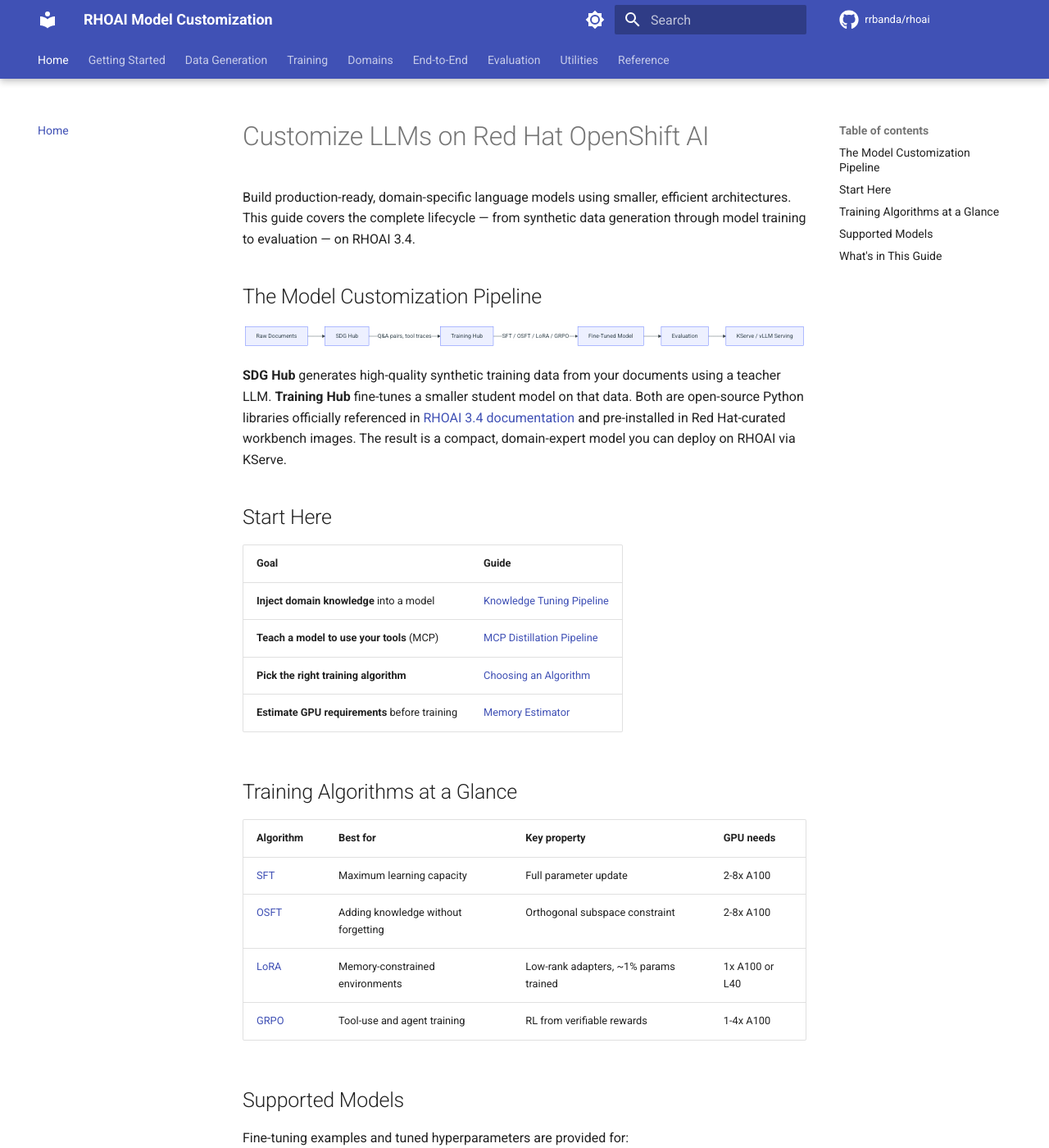
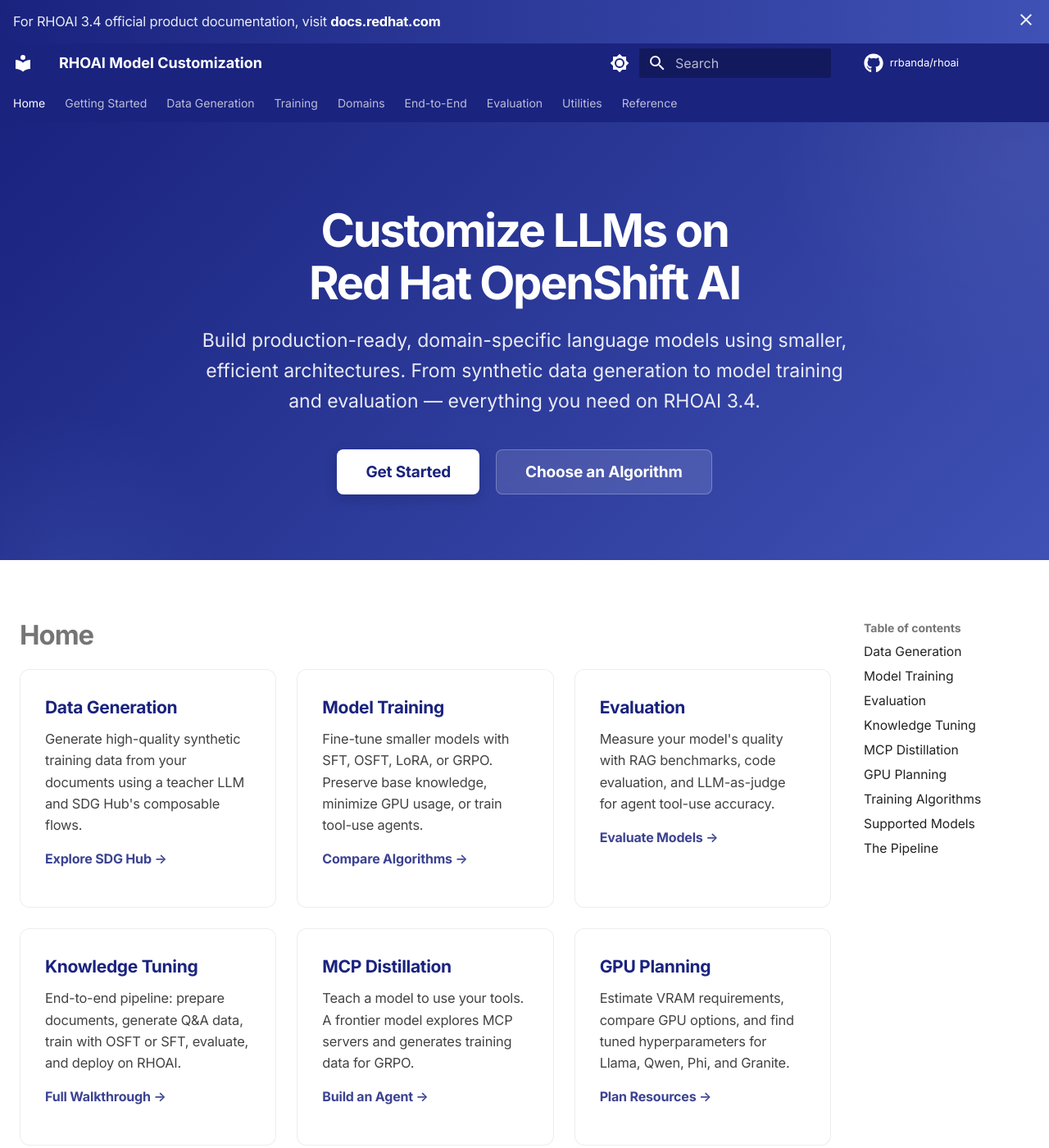
Before and after one commit to rrbanda/rhoai, an MkDocs documentation site: the page built from docs/index.md, in a window 1280 px wide and 1400 px high. Shown: the whole window at 82% size. Built offline with MkDocs 1.6.1 and Material for MkDocs 9.7.7, drawn with Linux system fonts in a browser that asks for light colours; comment, search, counter and statistics services are not loaded; some of the changed text lies outside the part shown.

Commit message:
feat: rich documentation theme with hero, cards, and custom palette
- Custom deep navy color palette for light mode, blue-tinted slate for dark
- Inter font for body text, JetBrains Mono for code blocks
- Custom hero landing page with gradient banner and CTA buttons
- 6-card feature grid on homepage (Data Gen, Training, Eval, etc.)
- Algorithm badge row with hover effects
- Rounded admonitions, code blocks, and tables with shadows
- Book-like typography: 1.75 line-height, tighter letter-spacing
- Announcement bar linking to official RHOAI 3.4 docs
- Enable navigation.footer, navigation.path, content.tooltips
- Responsive: 3-col -> 2-col -> 1-col card grid on mobile

````diff
--- a/docs/index.md
+++ b/docs/index.md
@@ -1,8 +1,99 @@
-# Customize LLMs on Red Hat OpenShift AI
+---
+template: home.html
+title: RHOAI Model Customization
+---
 
-Build production-ready, domain-specific language models using smaller, efficient architectures. This guide covers the complete lifecycle — from synthetic data generation through model training to evaluation — on RHOAI 3.4.
+<div class="home-grid" markdown>
 
-## The Model Customization Pipeline
+<div class="card" markdown>
+
+### Data Generation
+
+Generate high-quality synthetic training data from your documents using a teacher LLM and SDG Hub's composable flows.
+
+<span class="card-link">[Explore SDG Hub →](data-generation/index.md)</span>
+
+</div>
+
+<div class="card" markdown>
+
+### Model Training
+
+Fine-tune smaller models with SFT, OSFT, LoRA, or GRPO. Preserve base knowledge, minimize GPU usage, or train tool-use agents.
+
+<span class="card-link">[Compare Algorithms →](getting-started/choosing-an-algorithm.md)</span>
+
+</div>
+
+<div class="card" markdown>
+
+### Evaluation
+
+Measure your model's quality with RAG benchmarks, code evaluation, and LLM-as-judge for agent tool-use accuracy.
+
+<span class="card-link">[Evaluate Models →](evaluation/index.md)</span>
+
+</div>
+
+<div class="card" markdown>
+
+### Knowledge Tuning
+
+End-to-end pipeline: prepare documents, generate Q&A data, train with OSFT or SFT, evaluate, and deploy on RHOAI.
+
+<span class="card-link">[Full Walkthrough →](end-to-end/knowledge-tuning.md)</span>
+
+</div>
+
+<div class="card" markdown>
+
+### MCP Distillation
+
+Teach a model to use your tools. A frontier model explores MCP servers and generates training data for GRPO.
+
+<span class="card-link">[Build an Agent →](end-to-end/mcp-distillation.md)</span>
+
+</div>
+
+<div class="card" markdown>
+
+### GPU Planning
+
+Estimate VRAM requirements, compare GPU options, and find tuned hyperparameters for Llama, Qwen, Phi, and Granite.
+
+<span class="card-link">[Plan Resources →](reference/gpu-requirements.md)</span>
+
+</div>
+
+</div>
+
+## Training Algorithms
+
+<div class="algo-badges" markdown>
+
+<a href="training/sft/" class="algo-badge">SFT — Full Fine-Tune</a>
+<a href="training/osft/" class="algo-badge">OSFT — Knowledge Preserving</a>
+<a href="training/lora/" class="algo-badge">LoRA — Memory Efficient</a>
+<a href="training/grpo/" class="algo-badge">GRPO — Tool-Use RL</a>
+
+</div>
+
+## Supported Models
+
+Fine-tuning examples and tuned hyperparameters are provided for:
+
+| Model | Size | Best For |
+|-------|------|----------|
+| **Llama 3.1** | 8B | General-purpose, strong baseline |
+| **Qwen 2.5** | 7B | Multilingual, reasoning |
+| **Phi 4 Mini** | 3.8B | Cost-efficient, constrained deployments |
+| **Granite 3.3 / 4.0** | 8B | Enterprise workloads |
+| **Ministral** | 3B | Ultra-compact environments |
+| **GPT-OSS** | 20B | Maximum capacity |
+
+See [Model-Specific Configs](domains/model-specific.md) for per-model hyperparameters and GPU requirements.
+
+## The Pipeline
 
 ```mermaid
 graph LR
@@ -13,46 +104,4 @@
     E --> F[KServe / vLLM Serving]
 ```
 
-**SDG Hub** generates high-quality synthetic training data from your documents using a teacher LLM. **Training Hub** fine-tunes a smaller student model on that data. Both are open-source Python libraries officially referenced in [RHOAI 3.4 documentation](https://docs.redhat.com/en/documentation/red_hat_openshift_ai/3.4) and pre-installed in Red Hat-curated workbench images. The result is a compact, domain-expert model you can deploy on RHOAI via KServe.
-
-## Start Here
-
-| Goal | Guide |
-|------|-------|
-| **Inject domain knowledge** into a model | [Knowledge Tuning Pipeline](end-to-end/knowledge-tuning.md) |
-| **Teach a model to use your tools** (MCP) | [MCP Distillation Pipeline](end-to-end/mcp-distillation.md) |
-| **Pick the right training algorithm** | [Choosing an Algorithm](getting-started/choosing-an-algorithm.md) |
-| **Estimate GPU requirements** before training | [Memory Estimator](utilities/memory-estimator.md) |
-
-## Training Algorithms at a Glance
-
-| Algorithm | Best for | Key property | GPU needs |
-|-----------|----------|-------------|-----------|
-| [SFT](training/sft.md) | Maximum learning capacity | Full parameter update | 2-8x A100 |
-| [OSFT](training/osft.md) | Adding knowledge without forgetting | Orthogonal subspace constraint | 2-8x A100 |
-| [LoRA](training/lora.md) | Memory-constrained environments | Low-rank adapters, ~1% params trained | 1x A100 or L40 |
-| [GRPO](training/grpo.md) | Tool-use and agent training | RL from verifiable rewards | 1-4x A100 |
-
-## Supported Models
-
-Fine-tuning examples and tuned hyperparameters are provided for:
-
-- **Llama 3.1 8B** — Meta's flagship open model
-- **Qwen 2.5 7B** — Strong multilingual reasoning
-- **Phi 4 Mini** (~3.8B) — Dense, efficient architecture
-- **Granite 3.3 / 4.0** — Red Hat's enterprise models
-- **Ministral 3B** — Compact Mistral model for constrained environments
-- **GPT-OSS 20B** — Large-scale open model
-
-See [Model-Specific Configs](domains/model-specific.md) for per-model hyperparameters and GPU requirements.
-
-## What's in This Guide
-
-- **[Getting Started](getting-started/overview.md)** — Overview, quickstart, and algorithm selection
-- **[Data Generation](data-generation/index.md)** — Creating training data with SDG Hub
-- **[Training](training/sft.md)** — Algorithm guides with parameter references
-- **[Domains](domains/medical.md)** — Domain-specific examples (medical, model-specific)
-- **[End-to-End](end-to-end/knowledge-tuning.md)** — Complete pipeline walkthroughs
-- **[Evaluation](evaluation/index.md)** — RAG, code, and agent evaluation
-- **[Utilities](utilities/memory-estimator.md)** — Memory estimation, loss plotting, model blending
-- **[Reference](reference/data-formats.md)** — Data formats and GPU requirements
+**SDG Hub** generates high-quality synthetic training data from your documents using a teacher LLM. **Training Hub** fine-tunes a smaller student model on that data. Both are open-source Python libraries officially referenced in [RHOAI 3.4 documentation](https://docs.redhat.com/en/documentation/red_hat_openshift_ai/3.4) and pre-installed in Red Hat-curated workbench images.
--- /dev/null
+++ b/docs/overrides/home.html
@@ -0,0 +1,41 @@
+{% extends "main.html" %}
+
+{% block tabs %}
+  {{ super() }}
+
+  <style>
+    .md-header { position: initial; }
+    .md-main__inner { margin: 0; }
+
+    @media screen and (min-width: 60em) {
+      .md-sidebar--secondary { display: none; }
+    }
+    @media screen and (min-width: 76.25em) {
+      .md-sidebar--primary { display: none; }
+    }
+  </style>
+
+  <section class="home-hero">
+    <div class="hero-inner">
+      <h1>Customize LLMs on<br>Red Hat OpenShift AI</h1>
+      <p class="hero-tagline">
+        Build production-ready, domain-specific language models using smaller,
+        efficient architectures. From synthetic data generation to model training
+        and evaluation &mdash; everything you need on RHOAI&nbsp;3.4.
+      </p>
+      <div class="hero-buttons">
+        <a href="getting-started/quickstart/" class="hero-btn hero-btn-primary">
+          Get Started
+        </a>
+        <a href="getting-started/choosing-an-algorithm/" class="hero-btn hero-btn-secondary">
+          Choose an Algorithm
+        </a>
+      </div>
+    </div>
+  </section>
+
+{% endblock %}
+
+{% block content %}
+  {{ super() }}
+{% endblock %}
--- /dev/null
+++ b/docs/overrides/main.html
@@ -0,0 +1,8 @@
+{% extends "base.html" %}
+
+{% block announce %}
+  For RHOAI 3.4 official product documentation, visit
+  <a href="https://docs.redhat.com/en/documentation/red_hat_openshift_ai/3.4">
+    <strong>docs.redhat.com</strong>
+  </a>
+{% endblock %}
--- /dev/null
+++ b/docs/stylesheets/extra.css
@@ -0,0 +1,386 @@
+/* ==========================================================================
+   RHOAI Documentation — Custom Theme
+   Deep navy palette, Inter typography, book-like readability
+   ========================================================================== */
+
+/* --------------- Light Mode Palette --------------- */
+[data-md-color-scheme="default"] {
+  --md-primary-fg-color:        #1a237e;
+  --md-primary-fg-color--light: #3949ab;
+  --md-primary-fg-color--dark:  #0d1259;
+  --md-accent-fg-color:         #2979ff;
+  --md-accent-fg-color--transparent: rgba(41, 121, 255, 0.1);
+}
+
+/* --------------- Dark Mode Palette --------------- */
+[data-md-color-scheme="slate"] {
+  --md-hue: 220;
+  --md-primary-fg-color:        #90caf9;
+  --md-primary-fg-color--light: #bbdefb;
+  --md-primary-fg-color--dark:  #42a5f5;
+  --md-accent-fg-color:         #82b1ff;
+  --md-accent-fg-color--transparent: rgba(130, 177, 255, 0.12);
+}
+
+/* --------------- Typography --------------- */
+.md-typeset {
+  font-size: 0.82rem;
+  line-height: 1.75;
+  letter-spacing: -0.011em;
+}
+
+.md-typeset h1 {
+  font-weight: 700;
+  letter-spacing: -0.03em;
+  margin-bottom: 1rem;
+}
+
+.md-typeset h2 {
+  font-weight: 600;
+  letter-spacing: -0.02em;
+  margin-top: 2.4rem;
+  padding-bottom: 0.4rem;
+  border-bottom: 1px solid var(--md-default-fg-color--lightest);
+}
+
+.md-typeset h3 {
+  font-weight: 600;
+  letter-spacing: -0.015em;
+}
+
+/* --------------- Content Width --------------- */
+.md-grid {
+  max-width: 1440px;
+}
+
+/* --------------- Code Blocks --------------- */
+.md-typeset pre > code,
+.md-typeset code {
+  border-radius: 6px;
+}
+
+.md-typeset pre {
+  border-radius: 8px;
+}
+
+.highlight code {
+  font-size: 0.82em;
+}
+
+/* --------------- Admonitions --------------- */
+.md-typeset .admonition,
+.md-typeset details {
+  border-radius: 8px;
+  box-shadow: 0 2px 8px rgba(0, 0, 0, 0.06);
+  border-width: 0 0 0 4px;
+}
+
+[data-md-color-scheme="slate"] .md-typeset .admonition,
+[data-md-color-scheme="slate"] .md-typeset details {
+  box-shadow: 0 2px 8px rgba(0, 0, 0, 0.2);
+}
+
+/* --------------- Tables --------------- */
+.md-typeset table:not([class]) {
+  border-radius: 8px;
+  overflow: hidden;
+  box-shadow: 0 1px 4px rgba(0, 0, 0, 0.06);
+  border: 1px solid var(--md-default-fg-color--lightest);
+}
+
+.md-typeset table:not([class]) th {
+  background: var(--md-primary-fg-color);
+  color: var(--md-primary-bg-color);
+  font-weight: 600;
+  text-transform: uppercase;
+  font-size: 0.7rem;
+  letter-spacing: 0.05em;
+}
+
+[data-md-color-scheme="slate"] .md-typeset table:not([class]) th {
+  background: rgba(255, 255, 255, 0.08);
+  color: var(--md-default-fg-color);
+}
+
+/* --------------- Navigation --------------- */
+.md-tabs {
+  font-weight: 500;
+}
+
+.md-nav__link {
+  font-size: 0.78rem;
+}
+
+/* --------------- Content Tabs --------------- */
+.md-typeset .tabbed-labels > label {
+  font-weight: 600;
+  font-size: 0.78rem;
+  letter-spacing: 0.02em;
+}
+
+/* --------------- Blockquotes --------------- */
+.md-typeset blockquote {
+  border-left: 4px solid var(--md-accent-fg-color);
+  padding: 0.8rem 1.2rem;
+  background: var(--md-accent-fg-color--transparent);
+  border-radius: 0 8px 8px 0;
+  font-style: italic;
+}
+
+/* --------------- Footer --------------- */
+.md-footer {
+  border-top: 1px solid var(--md-default-fg-color--lightest);
+}
+
+/* ==========================================================================
+   HOME PAGE — Hero + Card Grid
+   ========================================================================== */
+
+/* --------------- Hero Section --------------- */
+.home-hero {
+  background: linear-gradient(135deg, #1a237e 0%, #283593 40%, #3f51b5 100%);
+  color: #ffffff;
+  padding: 5rem 2rem 4rem;
+  margin: 0 0 2.5rem;
+  text-align: center;
+  position: relative;
+  overflow: hidden;
+}
+
+.home-hero::before {
+  content: "";
+  position: absolute;
+  top: -50%;
+  right: -20%;
+  width: 600px;
+  height: 600px;
+  background: radial-gradient(circle, rgba(255, 255, 255, 0.06) 0%, transparent 70%);
+  border-radius: 50%;
+}
+
+.home-hero::after {
+  content: "";
+  position: absolute;
+  bottom: -40%;
+  left: -10%;
+  width: 400px;
+  height: 400px;
+  background: radial-gradient(circle, rgba(130, 177, 255, 0.08) 0%, transparent 70%);
+  border-radius: 50%;
+}
+
+[data-md-color-scheme="slate"] .home-hero {
+  background: linear-gradient(135deg, #0d1b2a 0%, #1b2838 40%, #253547 100%);
+}
+
+.home-hero .hero-inner {
+  max-width: 800px;
+  margin: 0 auto;
+  position: relative;
+  z-index: 1;
+}
+
+.home-hero h1 {
+  font-size: 2.8rem;
+  font-weight: 800;
+  letter-spacing: -0.04em;
+  margin: 0 0 1rem;
+  line-height: 1.15;
+  color: #ffffff;
+  border-bottom: none;
+  padding-bottom: 0;
+}
+
+.home-hero .hero-tagline {
+  font-size: 1.15rem;
+  opacity: 0.9;
+  line-height: 1.6;
+  margin: 0 0 2rem;
+  font-weight: 400;
+}
+
+.hero-buttons {
+  display: flex;
+  gap: 1rem;
+  justify-content: center;
+  flex-wrap: wrap;
+}
+
+.hero-btn {
+  display: inline-flex;
+  align-items: center;
+  gap: 0.5rem;
+  padding: 0.75rem 1.75rem;
+  border-radius: 8px;
+  text-decoration: none;
+  font-weight: 600;
+  font-size: 0.95rem;
+  transition: all 0.2s ease;
+  letter-spacing: -0.01em;
+}
+
+.hero-btn-primary {
+  background: #ffffff;
+  color: #1a237e;
+  box-shadow: 0 4px 16px rgba(0, 0, 0, 0.15);
+}
+
+.hero-btn-primary:hover {
+  background: #e8eaf6;
+  transform: translateY(-1px);
+  box-shadow: 0 6px 20px rgba(0, 0, 0, 0.2);
+  color: #1a237e;
+}
+
+.hero-btn-secondary {
+  background: rgba(255, 255, 255, 0.12);
+  color: #ffffff;
+  border: 1px solid rgba(255, 255, 255, 0.25);
+  backdrop-filter: blur(4px);
+}
+
+.hero-btn-secondary:hover {
+  background: rgba(255, 255, 255, 0.2);
+  transform: translateY(-1px);
+  color: #ffffff;
+}
+
+[data-md-color-scheme="slate"] .hero-btn-primary {
+  background: #82b1ff;
+  color: #0d1b2a;
+}
+
+[data-md-color-scheme="slate"] .hero-btn-primary:hover {
+  background: #90caf9;
+  color: #0d1b2a;
+}
+
+/* --------------- Feature Cards --------------- */
+.home-grid {
+  display: grid;
+  grid-template-columns: repeat(3, 1fr);
+  gap: 1.25rem;
+  margin: 0 0 3rem;
+}
+
+@media screen and (max-width: 960px) {
+  .home-grid {
+    grid-template-columns: repeat(2, 1fr);
+  }
+}
+
+@media screen and (max-width: 600px) {
+  .home-grid {
+    grid-template-columns: 1fr;
+  }
+  .home-hero h1 {
+    font-size: 2rem;
+  }
+  .home-hero {
+    padding: 3rem 1.5rem 2.5rem;
+  }
+}
+
+.home-grid .card {
+  background: var(--md-default-bg-color);
+  border: 1px solid var(--md-default-fg-color--lightest);
+  border-radius: 12px;
+  padding: 1.5rem;
+  transition: transform 0.15s ease, box-shadow 0.15s ease;
+  text-decoration: none;
+  color: var(--md-default-fg-color);
+  display: block;
+}
+
+.home-grid .card:hover {
+  transform: translateY(-3px);
+  box-shadow: 0 8px 24px rgba(0, 0, 0, 0.08);
+}
+
+[data-md-color-scheme="slate"] .home-grid .card:hover {
+  box-shadow: 0 8px 24px rgba(0, 0, 0, 0.3);
+}
+
+.home-grid .card h3 {
+  margin: 0 0 0.5rem;
+  font-size: 1.05rem;
+  font-weight: 700;
+  color: var(--md-primary-fg-color);
+}
+
+[data-md-color-scheme="slate"] .home-grid .card h3 {
+  color: var(--md-accent-fg-color);
+}
+
+.home-grid .card p {
+  margin: 0 0 0.75rem;
+  font-size: 0.82rem;
+  line-height: 1.6;
+  opacity: 0.85;
+}
+
+.home-grid .card .card-link {
+  font-size: 0.8rem;
+  font-weight: 600;
+  color: var(--md-accent-fg-color);
+  text-decoration: none;
+}
+
+.home-grid .card .card-link:hover {
+  text-decoration: underline;
+}
+
+/* --------------- Algorithm Badge Row --------------- */
+.algo-badges {
+  display: flex;
+  gap: 0.75rem;
+  justify-content: center;
+  flex-wrap: wrap;
+  margin: 2rem 0;
+}
+
+.algo-badge {
+  display: inline-flex;
+  align-items: center;
+  gap: 0.4rem;
+  padding: 0.4rem 1rem;
+  border-radius: 20px;
+  font-size: 0.78rem;
+  font-weight: 600;
+  background: var(--md-accent-fg-color--transparent);
+  color: var(--md-accent-fg-color);
+  border: 1px solid var(--md-accent-fg-color--transparent);
+  text-decoration: none;
+  transition: all 0.15s ease;
+}
+
+.algo-badge:hover {
+  background: var(--md-accent-fg-color);
+  color: var(--md-primary-bg-color);
+}
+
+/* --------------- Mermaid Diagrams --------------- */
+.mermaid {
+  margin: 1.5rem 0;
+}
+
+/* --------------- Announcement Bar --------------- */
+.md-banner {
+  background: linear-gradient(90deg, #1a237e, #3f51b5);
+  color: rgba(255, 255, 255, 0.9);
+  font-size: 0.78rem;
+}
+
+.md-banner a {
+  color: #ffffff;
+  font-weight: 600;
+}
+
+[data-md-color-scheme="slate"] .md-banner {
+  background: linear-gradient(90deg, #1b2838, #253547);
+}
+
+/* --------------- Scroll to top --------------- */
+.md-top {
+  border-radius: 50%;
+}
--- a/mkdocs.yml
+++ b/mkdocs.yml
@@ -6,15 +6,19 @@
 
 theme:
   name: material
+  custom_dir: docs/overrides
+  font:
+    text: Inter
+    code: JetBrains Mono
   palette:
     - scheme: default
-      primary: indigo
+      primary: custom
       accent: indigo
       toggle:
         icon: material/brightness-7
         name: Switch to dark mode
     - scheme: slate
-      primary: indigo
+      primary: custom
       accent: indigo
       toggle:
         icon: material/brightness-4
@@ -23,17 +27,25 @@
     - navigation.tabs
     - navigation.tabs.sticky
     - navigation.sections
+    - navigation.indexes
     - navigation.top
     - navigation.instant
     - navigation.instant.progress
+    - navigation.footer
+    - navigation.path
     - search.suggest
     - search.highlight
     - content.code.copy
     - content.code.annotate
     - content.tabs.link
+    - content.tooltips
     - toc.follow
+    - announce.dismiss
   icon:
     repo: fontawesome/brands/github
+
+extra_css:
+  - stylesheets/extra.css
 
 plugins:
   - search
````
